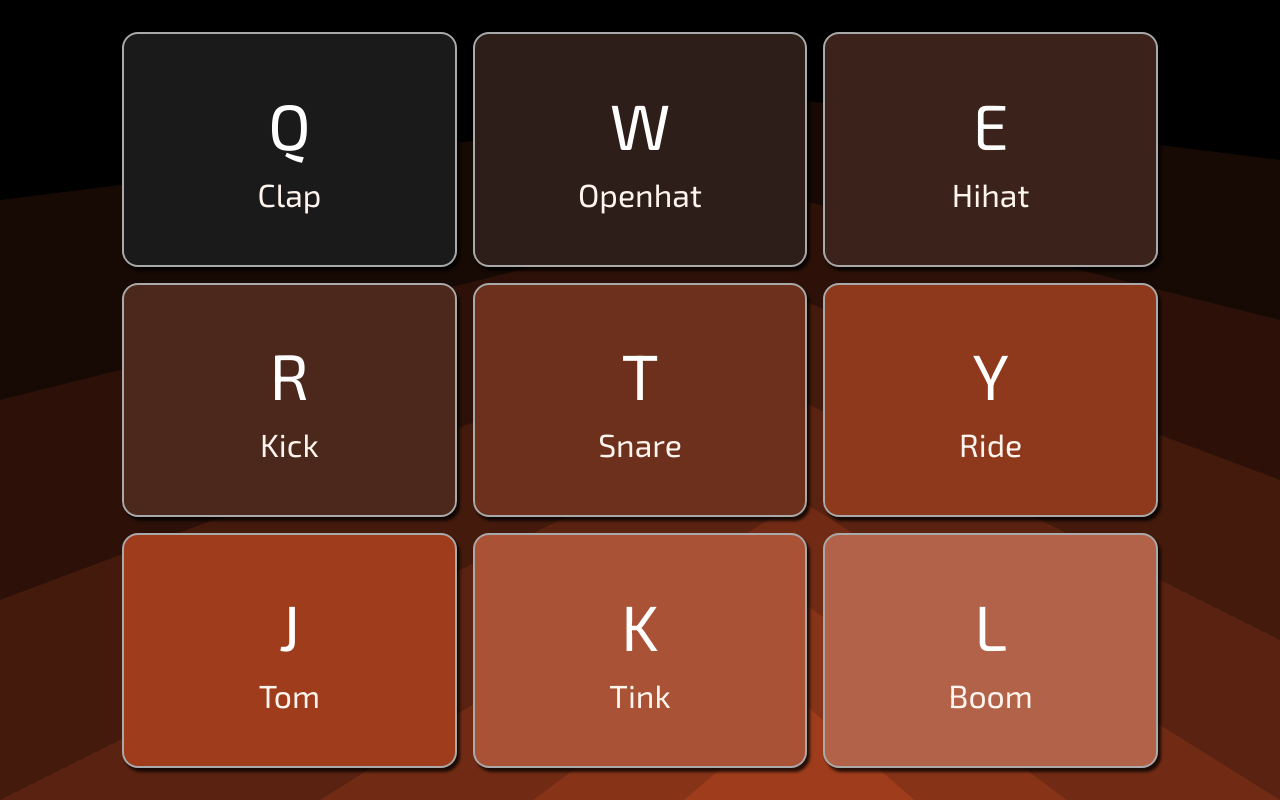
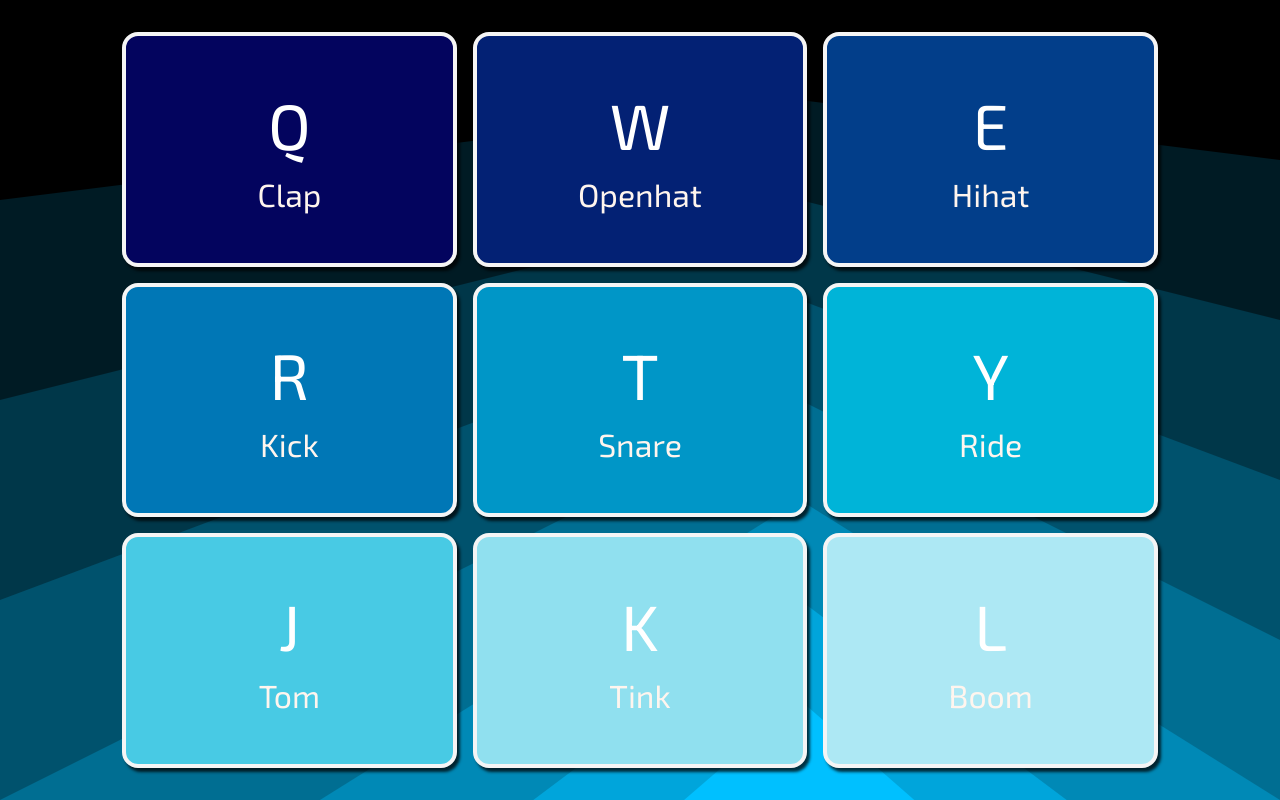
Before and after one commit to tonaye-aye/drumtones, a PHP site: page / in a window 1280 px wide. Run offline with PHP 8.4, Linux system fonts and the light colour scheme; some libraries are stand-ins or nearby versions.

Commit message:
updated colours

```diff
--- a/style.css
+++ b/style.css
@@ -55,7 +55,7 @@
   width: 100%;
   height: 100%;
   text-align: center;
-  border: 2px solid darkgray;
+  border: 4px solid whitesmoke;
   border-radius: 1rem;
   box-shadow: 3px 4px 3px 0px rgba(0, 0, 0, 0.75);
   transition: 0.1s all ease-in;
@@ -68,31 +68,31 @@
   cursor: pointer;
 }
 .key:nth-child(1) {
-  background: #1a1a1a;
+  background: #03045e;
 }
 .key:nth-child(2) {
-  background: #2e1e19;
+  background: #032174;
 }
 .key:nth-child(3) {
-  background: #3b231b;
+  background: #023e8a;
 }
 .key:nth-child(4) {
-  background: #4c271b;
+  background: #0077b6;
 }
 .key:nth-child(5) {
-  background: #6d301c;
+  background: #0096c7;
 }
 .key:nth-child(6) {
-  background: #8e381c;
+  background: #00b4d8;
 }
 .key:nth-child(7) {
-  background: #9e3c1c;
+  background: #48cae4;
 }
 .key:nth-child(8) {
-  background: #aa5236;
+  background: #90e0ef;
 }
 .key:nth-child(9) {
-  background: #b26248;
+  background: #ade8f4;
 }
 
 .key.playing {
```
